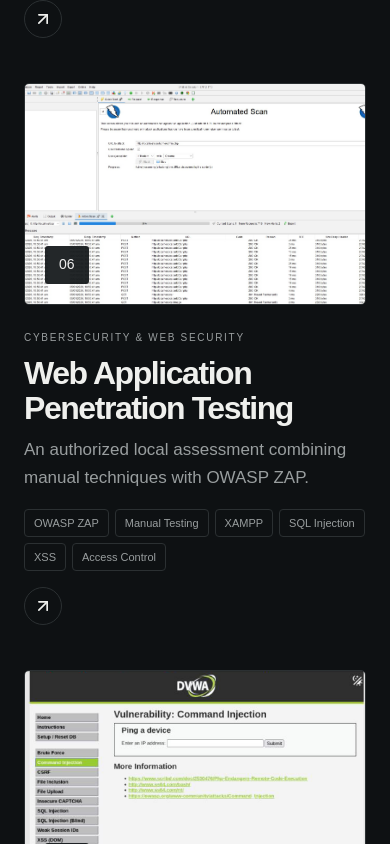
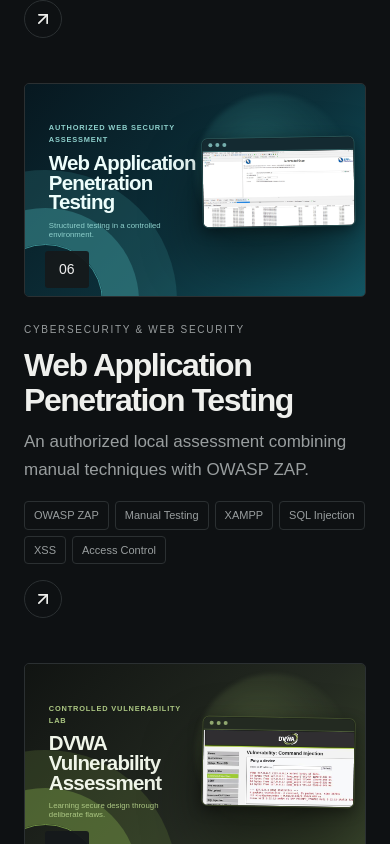
Before and after one commit to alifmukhlis06-svg/portfolio, a Next.js app: page /portfolio/projects in a window 390 px wide. Shown: the part 3260-4104 px from the top of the page. Built offline with nearby package versions, Linux system fonts and the light colour scheme.

Commit message:
Redesign security project covers

```diff
--- a/app/globals.css
+++ b/app/globals.css
@@ -26,6 +26,8 @@
 .designed-project-cover:after{width:34%;aspect-ratio:1;left:-11%;bottom:-30%;border:1px solid var(--cover-line);box-shadow:0 0 0 36px color-mix(in srgb,var(--cover-line) 48%,transparent),0 0 0 74px color-mix(in srgb,var(--cover-line) 23%,transparent)}
 .project-cover-lavender{--cover-background:linear-gradient(135deg,#f0eefb 0%,#d9d7f0 55%,#b9bee5 100%);--cover-ink:#36395f;--cover-muted:#65698f;--cover-line:#7c82b4;--cover-glow:#f9f7ff}
 .project-cover-blue{--cover-background:linear-gradient(135deg,#eef6f8 0%,#d5e5eb 55%,#b5cedb 100%);--cover-ink:#294c60;--cover-muted:#5c7b8c;--cover-line:#6e9bb0;--cover-glow:#fbfeff}
+.project-cover-navy{--cover-background:linear-gradient(135deg,#071820 0%,#0c303a 56%,#145865 100%);--cover-ink:#edfdfb;--cover-muted:#8ed0cc;--cover-line:#3b8f92;--cover-glow:#4cb8b34d;--cover-window:#071116;--cover-window-bar:#142a31;--cover-window-border:#65bbb75c}
+.project-cover-charcoal{--cover-background:linear-gradient(135deg,#111412 0%,#242a21 58%,#3b482d 100%);--cover-ink:#f0f5e9;--cover-muted:#acc783;--cover-line:#6f9144;--cover-glow:#a5c66f42;--cover-window:#0d100d;--cover-window-bar:#232a21;--cover-window-border:#a7c66f52}
 .project-cover-copy{position:absolute;z-index:2;left:7.3%;top:50%;width:53%;transform:translateY(-50%)}
 .project-cover-subtitle{display:block;font-size:clamp(10px,1.08vw,16px);font-weight:700;letter-spacing:.2em;text-transform:uppercase;color:var(--cover-muted)}
 .project-cover-title{display:block;max-width:100%;margin-top:4.2%;font-size:clamp(34px,5.3vw,76px);font-weight:700;line-height:.92;letter-spacing:-.055em;color:var(--cover-ink)}
@@ -35,6 +37,16 @@
 .project-cover-screen{position:relative;height:100%;overflow:hidden;border-radius:clamp(13px,2.25vw,33px);background:#f7f7fb}
 .project-cover-screen img{display:block;width:100%;height:100%;object-fit:cover;object-position:top}
 .project-cover-camera{position:absolute;z-index:3;top:8px;left:50%;width:33%;height:13px;transform:translateX(-50%);border-radius:0 0 11px 11px;background:#171a21}
+.project-cover-frame-window .project-cover-copy{width:36.5%}
+.project-cover-frame-window .project-cover-subtitle{font-size:clamp(9px,.9vw,13px);letter-spacing:.16em}
+.project-cover-frame-window .project-cover-title{max-width:100%;font-size:clamp(28px,3.2vw,48px);line-height:.94;letter-spacing:-.047em}
+.project-cover-frame-window .project-cover-tagline{max-width:100%;font-size:clamp(11px,1.15vw,17px)}
+.project-cover-window{position:absolute;z-index:2;right:4.5%;top:18%;width:52%;overflow:hidden;border:1px solid var(--cover-window-border);border-radius:clamp(8px,1.1vw,15px);background:var(--cover-window);box-shadow:0 30px 60px #0007,0 4px 14px #0006;transform:rotate(-1deg)}
+.project-cover-charcoal .project-cover-window{transform:rotate(1deg)}
+.project-cover-window-bar{height:clamp(18px,2.1vw,29px);display:flex;align-items:center;gap:6px;padding:0 12px;background:var(--cover-window-bar);border-bottom:1px solid var(--cover-window-border)}
+.project-cover-window-bar span{width:clamp(4px,.45vw,7px);aspect-ratio:1;border-radius:50%;background:var(--cover-muted);opacity:.8}
+.project-cover-window-screen{height:calc(100% - clamp(18px,2.1vw,29px));display:grid;place-items:center;overflow:hidden;background:var(--cover-window)}
+.project-cover-window-screen img{display:block;width:100%;height:100%;object-fit:contain;object-position:center}
 
 @media(max-width:760px){
   .project-list-image-designed>span{bottom:8px}
@@ -45,6 +57,14 @@
   .project-cover-phone{right:7%;top:8%;height:84%;padding:5px;border-radius:clamp(12px,5vw,24px)}
   .project-cover-screen{border-radius:clamp(9px,4vw,20px)}
   .project-cover-camera{top:4px;height:7px;border-radius:0 0 7px 7px}
+  .project-cover-frame-window .project-cover-copy{left:7%;top:46%;width:44%}
+  .project-cover-frame-window .project-cover-subtitle{font-size:clamp(6px,1.9vw,8px);letter-spacing:.11em}
+  .project-cover-frame-window .project-cover-title{max-width:100%;font-size:clamp(17px,5.25vw,22px);line-height:.96;letter-spacing:-.04em}
+  .project-cover-frame-window .project-cover-tagline{max-width:94%;font-size:clamp(7px,2vw,9px);line-height:1.2}
+  .project-cover-window{right:3%;top:25%;width:45%;border-radius:6px}
+  .project-cover-window-bar{height:13px;gap:3px;padding:0 6px}
+  .project-cover-window-bar span{width:4px}
+  .project-cover-window-screen{height:calc(100% - 13px)}
 }
 @media(min-width:1500px){.hero-name{font-size:230px}.hero{height:880px}.hero-side-left,.hero-resume-actions{left:calc(50% - 510px)}.hero-side-right{right:calc(50% - 510px)}}
 @media(max-width:1050px){.desktop-nav{gap:16px}.desktop-nav a{font-size:12px}.nav-wrap{width:calc(100% - 48px)}.brand{font-size:12px}.section{padding-left:32px;padding-right:32px}.gallery-stage{height:340px}.skills-section{gap:12px}.skill-card{padding:18px}.skills-intro{padding-right:12px}.skills-intro h2{font-size:38px}.about-section{gap:40px}.about-section h2{font-size:42px}.awards-layout{gap:30px}.contact-section{gap:50px}.footer{padding-left:32px;padding-right:32px}.footer p{display:none}}
--- a/components/project-cover.tsx
+++ b/components/project-cover.tsx
@@ -2,13 +2,33 @@ import { assetPath } from '@/lib/asset-path';
 import type { ProjectCover as ProjectCoverData } from '@/content/projects';
 
 export function ProjectCover({ cover }: { cover: ProjectCoverData }) {
+  const frame = cover.frame ?? 'phone';
+
   return (
-    <div className={`designed-project-cover project-cover-${cover.theme}`}>
+    <div className={`designed-project-cover project-cover-${cover.theme} project-cover-frame-${frame}`}>
       <div className="project-cover-copy" aria-hidden="true">
         <span className="project-cover-subtitle">{cover.subtitle}</span>
         <strong className="project-cover-title">{cover.title}</strong>
         <span className="project-cover-tagline">{cover.tagline}</span>
       </div>
+      {frame === 'window' ? (
+        <div
+          className="project-cover-window"
+          style={{ aspectRatio: `${cover.screenshotWidth} / ${cover.screenshotHeight + Math.round(cover.screenshotWidth * 0.052)}` }}
+        >
+          <div className="project-cover-window-bar" aria-hidden="true">
+            <span /><span /><span />
+          </div>
+          <div className="project-cover-window-screen">
+            <img
+              src={assetPath(cover.screenshot)}
+              alt={cover.screenshotAlt}
+              width={cover.screenshotWidth}
+              height={cover.screenshotHeight}
+            />
+          </div>
+        </div>
+      ) : (
         <div
           className="project-cover-phone"
           style={{ aspectRatio: `${cover.screenshotWidth} / ${cover.screenshotHeight}` }}
@@ -23,6 +43,7 @@ export function ProjectCover({ cover }: { cover: ProjectCoverData }) {
             />
           </div>
         </div>
+      )}
     </div>
   );
 }
--- a/content/projects.ts
+++ b/content/projects.ts
@@ -13,7 +13,8 @@ export type ProjectSection = {
 };
 
 export type ProjectCover = {
-  theme: 'lavender' | 'blue';
+  theme: 'lavender' | 'blue' | 'navy' | 'charcoal';
+  frame?: 'phone' | 'window';
   title: string;
   subtitle: string;
   tagline: string;
@@ -441,6 +442,17 @@ export const projects: Project[] = [
     ],
     image: '/projects/web-penetration-testing/automated-local-scan.jpeg',
     imageLabel: 'OWASP ZAP scanning the locally hosted test application',
+    cover: {
+      theme: 'navy',
+      frame: 'window',
+      title: 'Web Application Penetration Testing',
+      subtitle: 'Authorized Web Security Assessment',
+      tagline: 'Structured testing in a controlled environment.',
+      screenshot: '/projects/web-penetration-testing/automated-local-scan.jpeg',
+      screenshotAlt: 'OWASP ZAP automated scan running against the authorized localhost application',
+      screenshotWidth: 1916,
+      screenshotHeight: 1021,
+    },
     previewLabel: 'SECURITY / ASSESSMENT EVIDENCE',
     previewBadge: 'AUTHORIZED LOCAL ASSESSMENT',
     note: 'Collaborative assessment performed against a localhost application in an authorized learning environment. It is not presented as a professional client engagement or testing of a public system.',
@@ -543,6 +555,17 @@ export const projects: Project[] = [
     ],
     image: '/projects/dvwa-vulnerability-assessment/dvwa-testing-environment.png',
     imageLabel: 'DVWA Command Injection module in the controlled local testing environment',
+    cover: {
+      theme: 'charcoal',
+      frame: 'window',
+      title: 'DVWA Vulnerability Assessment',
+      subtitle: 'Controlled Vulnerability Lab',
+      tagline: 'Learning secure design through deliberate flaws.',
+      screenshot: '/projects/dvwa-vulnerability-assessment/command-injection-result.png',
+      screenshotAlt: 'DVWA Command Injection module displaying command output in the controlled local lab',
+      screenshotWidth: 590,
+      screenshotHeight: 315,
+    },
     note: 'Individual project performed against DVWA in a controlled local virtualized environment. The report documents successful demonstrations at the Low security level. It does not establish a professional client engagement, production-system testing, discovery of unknown vulnerabilities, or implemented remediation. The academic report itself is not published.',
     sources: [],
     status: 'Individual controlled lab project',
```
Lines whose indentation alone changed are shown as unchanged.
